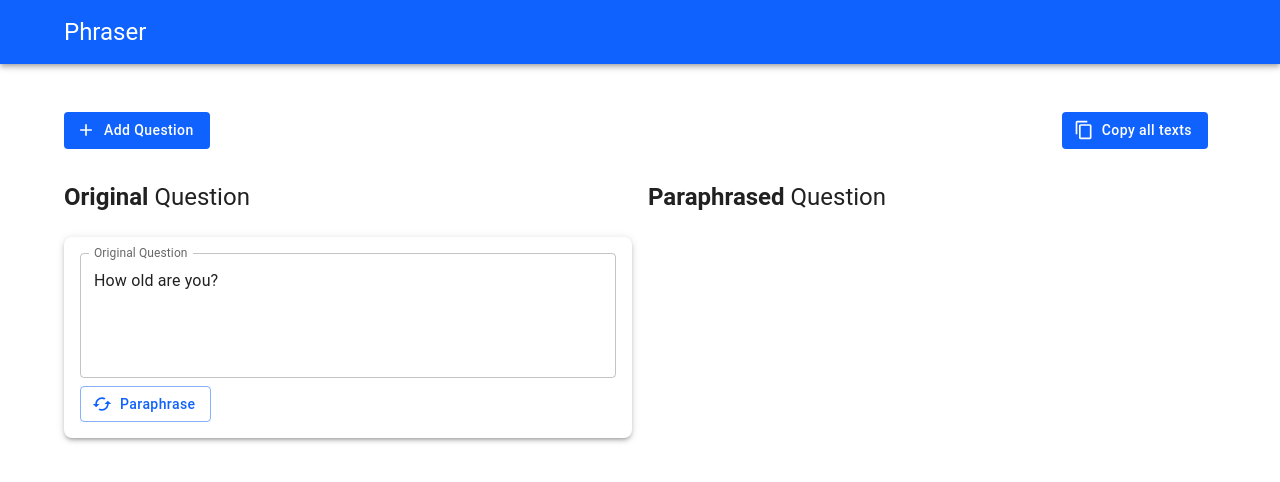
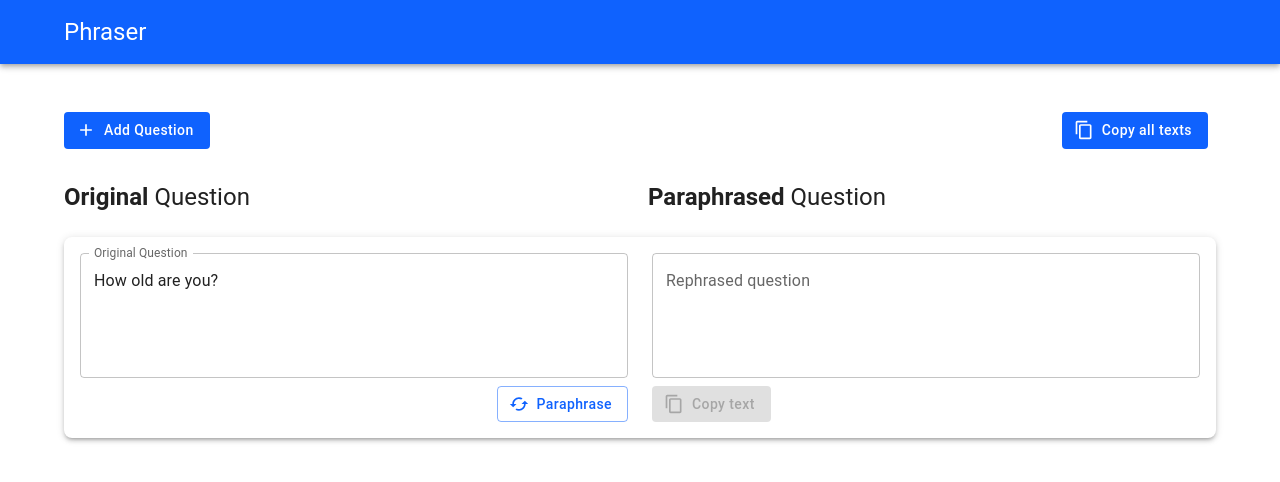
Before and after one commit to kidonrage/kidonrage.github.io, a React (Create React App) app in the folder phraser/: page / in a window 1280 px wide. Shown: the top 482 px of the page. Built offline with nearby package versions, Linux system fonts and the light colour scheme.

Commit message:
Phraser: update UI, add fix button

```diff
--- a/phraser/src/App.js
+++ b/phraser/src/App.js
@@ -10,6 +10,8 @@ import Typography from '@mui/material/Typography';
 import Container from '@mui/material/Container';
 import Paper from '@mui/material/Paper';
 import LoadingButton from '@mui/lab/LoadingButton';
+import FormControlLabel from '@mui/material/FormControlLabel';
+import Switch from '@mui/material/Switch';
 
 import CachedIcon from '@mui/icons-material/Cached';
 import ContentCopyIcon from '@mui/icons-material/ContentCopy'
@@ -33,15 +35,22 @@ const theme = createTheme({
   },
 });
 
+class QuestionModel {
+
+  constructor(original, rephrased, isParaphrasing, isFixed) {
+    this.original = original
+    this.rephrased = rephrased
+    this.isParaphrasing = isParaphrasing
+    this.isFixed = isFixed
+  }
+}
+
 
 function App() {
 
   const [rephrasingQuestionsIndicies, setRephrasingQuestionsIndicies] = React.useState([])
   const [questions, setQuestions] = React.useState([
-    {
-      original: 'How old are you?',
-      rephrased: null
-    },
+    new QuestionModel('How old are you?', '', false, false)
   ]);
 
   React.useEffect(() => {
@@ -54,12 +63,17 @@ function App() {
     setQuestions(updatedQuestions)
   }
 
+  const handleToggleFixQuestion = (questionIndex) => {
+    var updatedQuestions = [...questions]
+    updatedQuestions[questionIndex].isFixed = !updatedQuestions[questionIndex].isFixed
+    setQuestions(updatedQuestions)
+  }
+
   const addQuestion = () => {
-    setQuestions([...questions, {
-      original: '',
-      rephrased: null,
-      isParaphrasing: false
-    }])
+    setQuestions([
+      ...questions,
+      new QuestionModel('', '', false, false)
+    ])
   }
 
   const paraphraseQuestion = (questionIndex) => {
@@ -145,8 +159,7 @@ function App() {
 
               {questions.map((question, index) => {
                 return (
-                  <React.Fragment key={index}>
-                    <Grid item xs={6}>
+                  <Grid key={index} item xs={12}>
                     <Paper
                       elevation={3}
                       sx={{
@@ -154,8 +167,8 @@ function App() {
                         borderRadius: 2,
                       }}
                     >
-                        <Grid container rowSpacing={1} columnSpacing={{ xs: 1 }}>
-                          <Grid item xs={12} alignItems="stretch">
+                      <Grid container rowSpacing={1} columnSpacing={{ xs: 3 }}>
+                        <Grid item xs={12} md={6} alignItems="stretch">
                           <TextField
                             label="Original Question"
                             multiline
@@ -165,32 +178,7 @@ function App() {
                             onChange={event => { handleOriginalQuestionInput(index, event) }}
                           />
                         </Grid>
-                          <Grid item xs={12}>
-                            <LoadingButton
-                              variant="outlined"
-                              loading={rephrasingQuestionsIndicies.includes(index)}
-                              disabled={!question.original}
-                              loadingPosition="start"
-                              startIcon={<CachedIcon />}
-                              onClick={() => paraphraseQuestion(index)}
-                            >
-                              Paraphrase
-                            </LoadingButton>
-                          </Grid>
-                        </Grid>
-                      </Paper>
-                    </Grid>
-                    {question.rephrased ? (
-                      <Grid item xs={6}>
-                        <Paper
-                          elevation={3}
-                          sx={{
-                            p: 2,
-                            borderRadius: 2,
-                          }}
-                        >
-                          <Grid container rowSpacing={1} columnSpacing={{ xs: 1 }}>
-                            <Grid item xs={12} alignItems="stretch">
+                        <Grid item xs={12} md={6}>
                           <TextField
                             label="Rephrased question"
                             multiline
@@ -202,21 +190,50 @@ function App() {
                             }}
                           />
                         </Grid>
-                            <Grid item xs={12}>
+                        <Grid item xs={12} md={6} style={{ display: 'flex', justifyContent: 'flex-end' }}>
+                          <LoadingButton
+                            variant="outlined"
+                            loading={rephrasingQuestionsIndicies.includes(index)}
+                            disabled={!question.original || question.isFixed}
+                            loadingPosition="start"
+                            startIcon={<CachedIcon />}
+                            onClick={() => paraphraseQuestion(index)}
+                          >
+                            Paraphrase
+                          </LoadingButton>
+                        </Grid>
+                        <Grid item xs={12} md={6}>
                           <Button
                             variant="contained"
                             startIcon={<ContentCopyIcon />}
                             disableElevation
+                            disabled={!question.rephrased}
                             onClick={() => {
                               copy(question.rephrased)
                             }}
-                              >Copy text</Button>
+                            sx={{
+                              mr: 2
+                            }}
+                          >
+                            Copy text
+                          </Button>
+                          {question.rephrased && (
+                            <FormControlLabel
+                              control={
+                                <Switch
+                                  value={question.isFixed}
+                                  checked={question.isFixed}
+                                  onChange={() => { handleToggleFixQuestion(index) }}
+                                  inputProps={{ 'aria-label': 'controlled' }}
+                                />
+                              }
+                              label="Fix variant"
+                            />
+                          )}
                         </Grid>
                       </Grid>
                     </Paper>
                   </Grid>
-                    ) : <Grid item xs={6}></Grid>}
-                  </React.Fragment>
                 )
               })
               }
```
Lines whose indentation alone changed are shown as unchanged.
